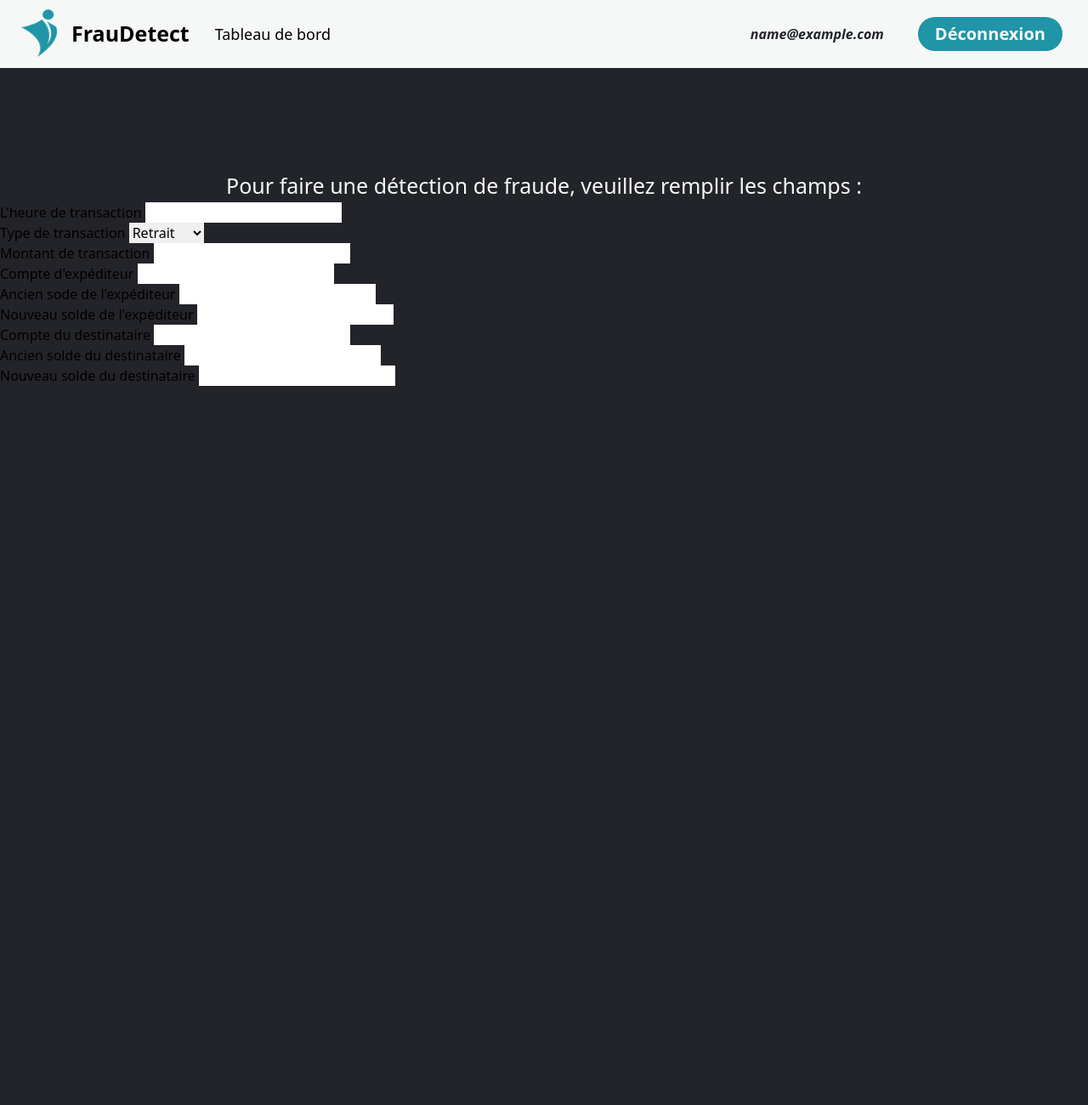
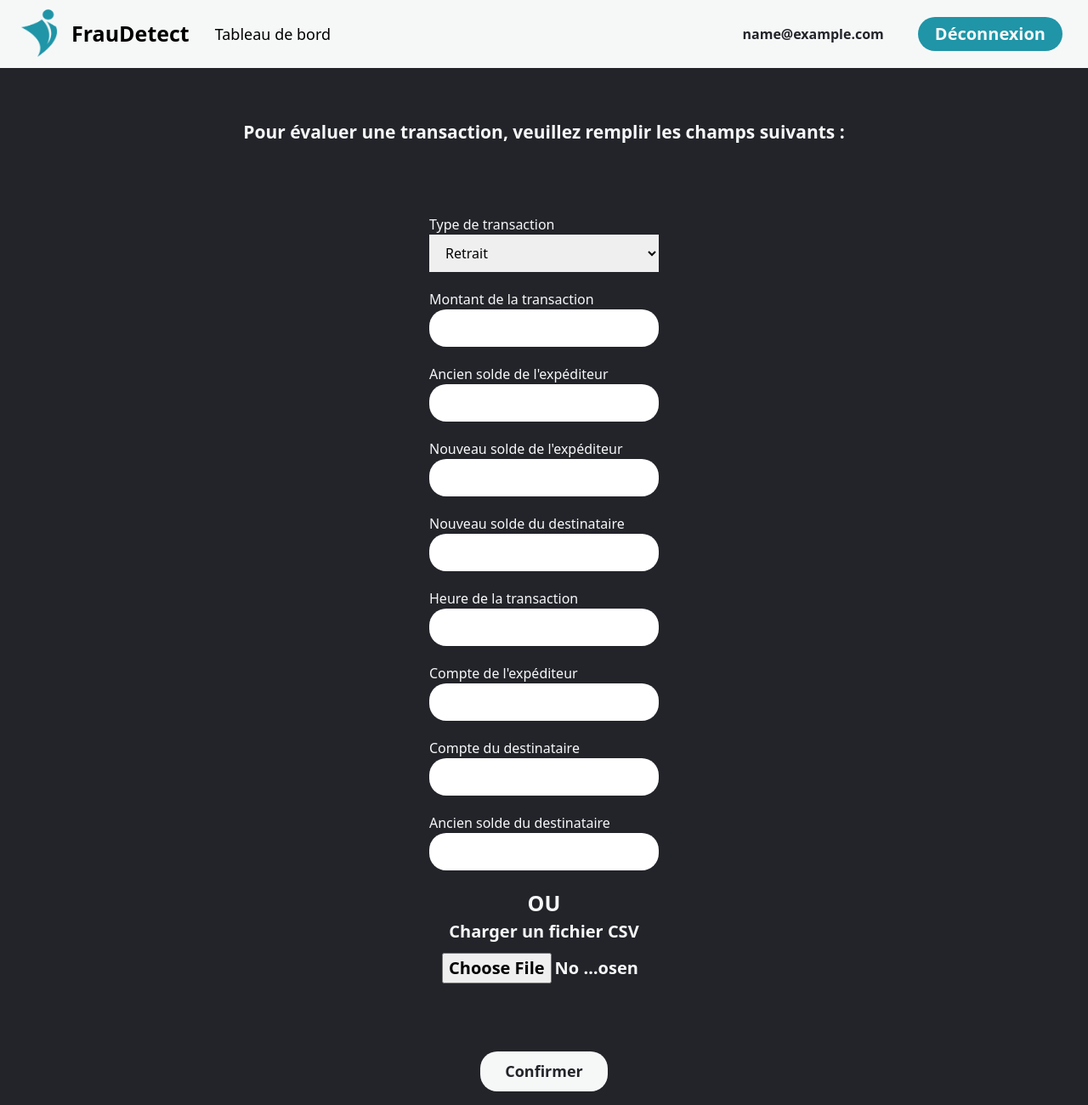
Before and after one commit to knorjador/fraud, a Flask app: page /predict in a window 1280 px wide. Shown: the whole page at 85% size. Before the commit the page ends 454 px from the top, so only its background shows below. Run offline with Flask 3, Linux system fonts and the light colour scheme; the visitor is signed in with stand-in values (Sample User, id 1); some libraries are stand-ins or nearby versions.

Commit message:
predict stuff

```diff
--- a/app/routes.py
+++ b/app/routes.py
@@ -1,13 +1,18 @@
 
+import os
 import flask
 import time
+import sklearn
+import pickle
+import pandas as pd
+import numpy as np
 from flask import render_template, flash, redirect, url_for, request
 from flask_login import login_user, logout_user, current_user, login_required
 import sqlalchemy as sa
 from datetime import datetime, timezone
 from urllib.parse import urlsplit
 from app import app, db
-from app.models import Employee
+from app.models import Employee, Transaction
 
 @app.before_request
 def before_request():
@@ -17,6 +22,8 @@ def before_request():
 
 @app.route('/')
 def index():
+    if current_user.is_authenticated:
+        return redirect(url_for('predict'))
     return flask.render_template('index.html')
 
 @app.route('/login', methods=['GET', 'POST'])
@@ -55,16 +62,75 @@ def register():
             return redirect(url_for('login'))
     return flask.render_template('register.html')
 
+def processPrediction(data):
+    loaded_model = pickle.load(open("model.pkl", "rb"))
+    result = loaded_model.predict(data)
+    return result[0]
+
 @app.route('/predict', methods=['GET', 'POST'])
 def predict():
+    if request.method == 'POST':
+        kind = request.form['kind']
+        amount = request.form['amount']
+        oldbalanceOrg = request.form['oldbalanceOrg']
+        newbalanceOrg = request.form['newbalanceOrg']
+        newbalanceDest = request.form['newbalanceDest']
+        step = request.form['step']
+        nameOrg = request.form['nameOrg']
+        nameDest = request.form['nameDest']
+        oldbalanceDest = request.form['oldbalanceDest']
+
+        if (amount == "" or oldbalanceOrg == "" or newbalanceOrg == "" or newbalanceDest == ""):
+            return redirect(url_for('predict', e='3'))
+
+        kind = int(request.form['kind'])
+        amount = float(request.form['amount'])
+        oldbalanceOrg = float(request.form['oldbalanceOrg'])
+        newbalanceOrg = float(request.form['newbalanceOrg'])
+        newbalanceDest = float(request.form['newbalanceDest'])
+        step = 0 if step == "" else int(request.form['step'])
+        nameOrg = request.form['nameOrg']
+        nameDest = request.form['nameDest']
+        oldbalanceDest = 0.0 if oldbalanceDest == "" else float(request.form['oldbalanceDest'])
+
+        type_cashout = (kind == 1)
+        type_transfer = (kind == 4)
+
+        result = processPrediction([[amount, type_cashout, type_transfer, oldbalanceOrg, newbalanceOrg, newbalanceDest]])
+
+        transaction = Transaction(
+            kind=kind,
+            amount=amount,
+            oldbalanceOrg=oldbalanceOrg,
+            newbalanceOrg=newbalanceOrg,
+            newbalanceDest=newbalanceDest,
+            step=step,
+            nameOrg=nameOrg,
+            nameDest=nameDest,
+            oldbalanceDest=oldbalanceDest,
+            fraud=result,
+            employee_id=current_user.id
+        )
+        db.session.add(transaction)
+        db.session.commit()
+
+        time.sleep(2)
+        return redirect(url_for('dashboard'))
+
     if current_user.is_authenticated:
         return flask.render_template('predict.html', email=current_user.email)
     return redirect(url_for('index'))
 
 @app.route('/dashboard')
 def dashboard():
+    query = (
+        db.session.query(Transaction)
+        .filter_by(employee_id=current_user.id)
+        .order_by(sa.desc(Transaction.timestamp))
+    )
+    transactions = query.all()
     if current_user.is_authenticated:
-        return flask.render_template('dashboard.html', email=current_user.email)
+        return flask.render_template('dashboard.html', email=current_user.email, transactions=transactions)
     return redirect(url_for('index'))
 
 @app.route('/logout')
--- /dev/null
+++ b/app/static/dashboard.css
@@ -0,0 +1,27 @@
+
+.wrapper_dashboard {
+    width: 100%;
+    display: flex;
+    justify-content: center;
+    margin-top: 50px;
+}
+
+table {
+    border-collapse: collapse;
+    width: 80%;
+    color: var(--white)
+}
+
+th {
+    color: var(--dark)
+}
+
+th, td {
+    border: 1px solid #dddddd;
+    text-align: left;
+    padding: 8px;
+}
+
+th {
+    background-color: #f2f2f2;
+}
--- a/app/static/main.js
+++ b/app/static/main.js
@@ -1,6 +1,14 @@
 
 const submitCredentials = () => {
     const form = document.getElementById('wrapper_form'),
+        loading = document.getElementById('loading')
+
+    form.style.display = 'none'
+    loading.style.display = 'flex'
+}
+
+const submitPredict = () => {
+    const form = document.getElementById('wrapper_predict_form'),
         loading = document.getElementById('loading')
 
     form.style.display = 'none'
@@ -30,8 +38,9 @@ window.addEventListener('load', () => {
             message = 'Identifiants incorrects'
         } else if (parameters.e === '2') {
             message = 'Les mots de passe sont différents'
+        } else if (parameters.e === '3') {
+            message = 'Les champs ne sont pas bien remplis'
         }
-
 
         form_message.innerText = message
 
--- a/app/static/nav.css
+++ b/app/static/nav.css
@@ -34,7 +34,7 @@ nav {
 .employee_email {
     margin-right: 40px;
     font-weight: bold;
-    font-style: italic;
+    /* font-style: italic; */
     color: var(--dark)
 }
 
--- /dev/null
+++ b/app/static/predict.css
@@ -0,0 +1,103 @@
+
+.wrapper_predict {
+    padding-top: 110px;
+    width: 100%;
+    display: flex;
+    flex-direction: column;
+    align-items: center;
+}
+
+.instruct_predict {
+    width: 100%;
+    text-align: center;
+    font-size: 21px;
+    font-weight: bold;
+    margin: 30px 0px 50px 0px;
+    color: var(--white);
+}
+
+.form_predict {
+    width: 100%;
+    display: flex;
+    flex-direction: column;
+    align-items: center;
+}
+
+.wrapper_predict_form {
+    width: 100%;
+    display: flex;
+    flex-direction: column;
+    justify-content: center;
+}
+
+.wrapper_predict_form > div {
+    display: flex;
+    flex-direction: row;
+    justify-content: center;
+    width: 100%;
+}
+
+.predict_left > div, .predict_right > div {
+    width: 100%;
+    display: flex;
+    flex-direction: column;
+    padding: 0px 50px;
+}
+
+.wrapper_predict label {
+    color: var(--white);
+}
+
+.wrapper_predict_form input, .wrapper_predict_form select {
+    width: 270px;
+    padding: 10px 15px;
+    margin-bottom: 20px;
+}
+
+.wrapper_predict_form input {
+    border-radius: 20px;
+}
+
+.predict_or {
+    display: flex;
+    align-items: center;
+    padding: 0px 100px;
+    color: var(--white);
+    font-size: 25px;
+    font-weight: bold;
+}
+
+.predict_load {
+    display: flex;
+    flex-direction: column;
+    justify-content: center;
+    align-items: center;
+    color: var(--white);
+    padding: 0px 20px;
+    font-size: 20px;
+    font-weight: bold;
+}
+
+.wrapper_predict button {
+    width: 150px;
+    margin-top: 50px;
+    padding: 10px 15px;
+    background: var(--white);
+    color: var(--dark);
+    font-size: 18px;
+    font-weight: bold;
+    border-radius: 20px;
+}
+
+.wrapper_predict button:hover {
+    background: var(--blue);
+    color: var(--white)
+}
+
+@media (max-width: 1300px) {
+    .wrapper_predict_form > div {
+        flex-direction: column;
+        align-items: center;
+    }
+
+}
--- a/app/templates/base.html
+++ b/app/templates/base.html
@@ -10,6 +10,8 @@
         {% endif %}
 		<link rel ="stylesheet" type="text/css" href="{{ url_for('static', filename='main.css') }}">
         <link rel ="stylesheet" type="text/css" href="{{ url_for('static', filename='nav.css') }}">
+        <link rel ="stylesheet" type="text/css" href="{{ url_for('static', filename='predict.css') }}">
+        <link rel ="stylesheet" type="text/css" href="{{ url_for('static', filename='dashboard.css') }}">
         <script src="https://cdn.tailwindcss.com"></script>
         <script src="{{ url_for('static', filename='main.js') }}"></script>
     </head>
--- a/app/templates/form_credentials.html
+++ b/app/templates/form_credentials.html
@@ -17,7 +17,7 @@
         {% if form_action == "/register" %}
             <div>
                 <label for="">
-                    Confirmer Mot de passe
+                    Confirmer mot de passe
                 </label>
                 <input type="password" name="confirm" />
             </div>
--- a/app/templates/predict.html
+++ b/app/templates/predict.html
@@ -7,40 +7,31 @@
 {% include 'navbar.html' %}
 
 {% block content %}
-    <div class="wrapper">
-        <h1>Pour faire une détection de fraude, veuillez remplir les champs :</h1>
-    </div>
+    <div class="wrapper_predict">
+        <p class="instruct_predict">Pour évaluer une transaction, veuillez remplir les champs suivants :</p>
+        <form class="form_predict" id="form_predict" action="/predict" method="post">
+            <div id="wrapper_predict_form" class="wrapper_predict_form">
+                <p id="form_message"></p>
                 <div>
-        <label for="step">
-            L'heure de transaction
-        </label>
-        <input id="step" type="number" name="step" />
-    </div>
+                    <div class="predict_left">
                         <div>
                             <label>
                                 Type de transaction
                             </label>
-        <select>
+                            <select name="kind">
                                 <option value="1">Retrait</option>
                                 <option value="4">Transfert</option>
                             </select>
-
                         </div>
                         <div>
                             <label for="amount">
-            Montant de transaction
+                                Montant de la transaction
                             </label>
                             <input id="amount" type="number" name="amount" />
                         </div>
                         <div>
-        <label for="nameOrg">
-            Compte d'expéditeur
-        </label>
-        <input id="nameOrg" type="text" name="nameOrg" />
-    </div>
-    <div>
                             <label for="oldbalanceOrg">
-            Ancien sode de l'expéditeur
+                                Ancien solde de l'expéditeur
                             </label>
                             <input id="oldbalanceOrg" type="number" name="oldbalanceOrg" />
                         </div>
@@ -49,6 +40,27 @@
                                 Nouveau solde de l'expéditeur
                             </label>
                             <input id="newbalanceOrg" type="number" name="newbalanceOrg" />
+                        </div>
+                        <div>
+                            <label for="newbalanceDest">
+                                Nouveau solde du destinataire
+                            </label>
+                            <input id="newbalanceDest" type="number" name="newbalanceDest" />
+                        </div>
+
+                    </div>
+                    <div class="predict_right">
+                        <div>
+                            <label for="step">
+                                Heure de la transaction
+                            </label>
+                            <input id="step" type="number" name="step" />
+                        </div>
+                        <div>
+                            <label for="nameOrg">
+                                Compte de l'expéditeur
+                            </label>
+                            <input id="nameOrg" type="text" name="nameOrg" />
                         </div>
                         <div>
                             <label for="nameDest">
@@ -62,10 +74,43 @@
                             </label>
                             <input id="oldbalanceDest" type="number" name="oldbalanceDest" />
                         </div>
+                    </div>
+                    <p class="predict_or">OU</p>
+                    <div class="predict_load">
+                        <p>Charger un fichier CSV</p>
+                        <input type="file" name="file" />
+                    </div>
+                </div>
                 <div>
-        <label for="newbalanceDest">
-            Nouveau solde du destinataire
-        </label>
-        <input id="newbalanceDest" type="number" name="newbalanceDest" />
+                    <button onclick="submitPredict()">
+                        Confirmer
+                    </button>
+                </div>
+            </div>
+
+            <div id="loading">
+                <div class='loader loader_style'>
+                    <div>
+                      <div>
+                        <div>
+                          <div>
+                            <div>
+                              <div>
+                                <div>
+                                  <div>
+                                    <div>
+                                      <div></div>
+                                    </div>
+                                  </div>
+                                </div>
+                              </div>
+                            </div>
+                          </div>
+                        </div>
+                      </div>
+                    </div>
+                </div>
+            </div>
+        </form>
     </div>
 {% endblock %}
--- a/fraud.py
+++ b/fraud.py
@@ -1,7 +1,6 @@
 
 import sqlalchemy as sa
 import sqlalchemy.orm as so
-from app import app
 from app import app, db
 from app.models import Employee
 
--- a/requirements.txt
+++ b/requirements.txt
@@ -1,10 +1,11 @@
 flask
 pandas
 matplotlib
-scikit-learn
+scikit-learn==1.4.0
 dash
 flask_login
 flask_migrate
 flask_sqlalchemy
 sqlalchemy
 werkzeug
+numpy
```
Also changed, not shown: app/models.py (+7 -3 lines), app/templates/dashboard.html (+42 -2 lines), migrations/env.py (+6 -3 lines), 2 other files. Lines whose indentation alone changed are shown as unchanged.
